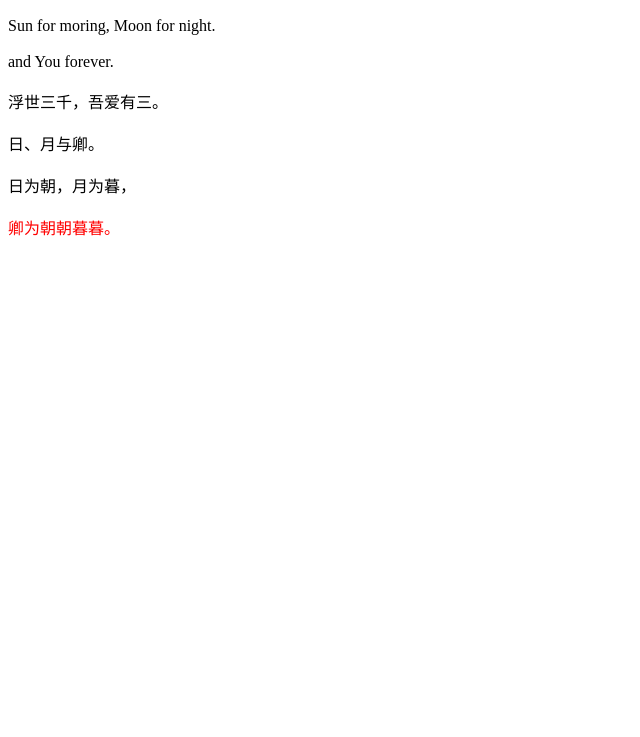
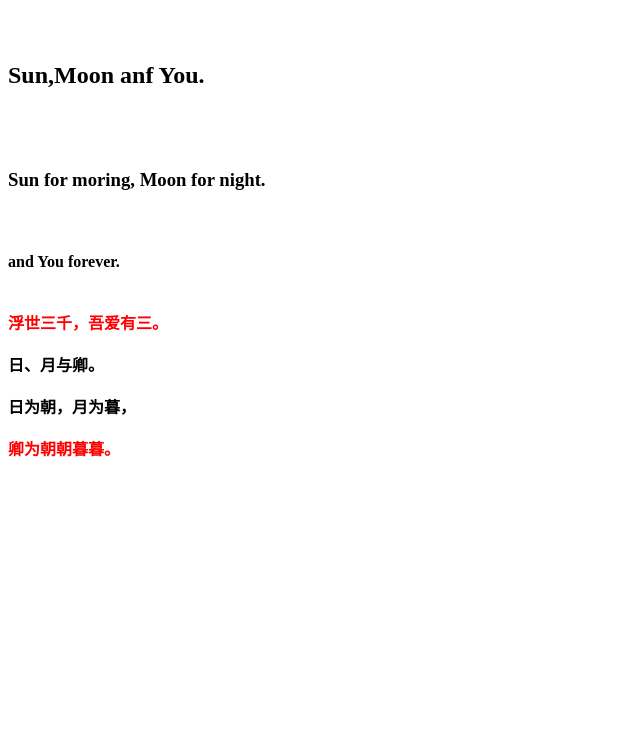
Before and after one commit to Monica-whiteCat/Monica-whiteCat.github.io, a plain HTML site: page index.html in a window 1280 px wide. Shown: the part 63-800 px from the top of the page, without its empty margins (0-640 px from the left). Drawn offline with Linux system fonts and the light colour scheme.

Commit message:
first
first

```diff
--- a/index.html
+++ b/index.html
@@ -1,12 +1,13 @@
-<font color="red">I love three things in this world. <br/></font>
+<body>
+<h1>I love three things in this world. <br/><h1>
  <br/>
-Sun,Moon anf You. <br/>
+<h2>Sun,Moon anf You. <br/><h1>
  <br/>
-Sun for moring, Moon for night. <br/>
+<h3>Sun for moring, Moon for night. <br/><h3>
  <br/>
-and You forever. <br/>
- <br/>
-浮世三千，吾爱有三。 <br/>
+<h4>and You forever. <br/><h4>
+ <body><br/>
+<font color="red">浮世三千，吾爱有三。 <br/></font>
  <br/>
 日、月与卿。 <br/>
  <br/>
```
